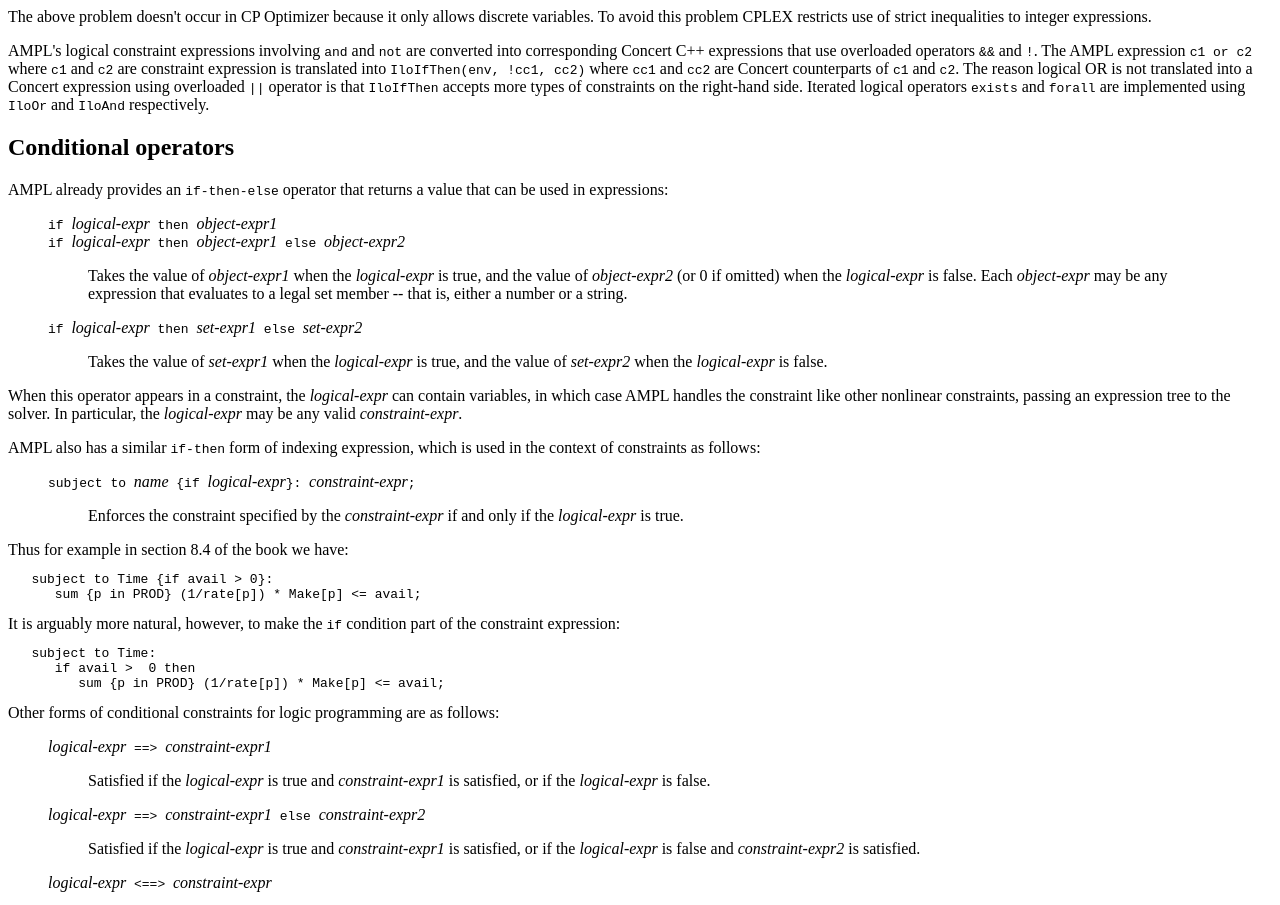
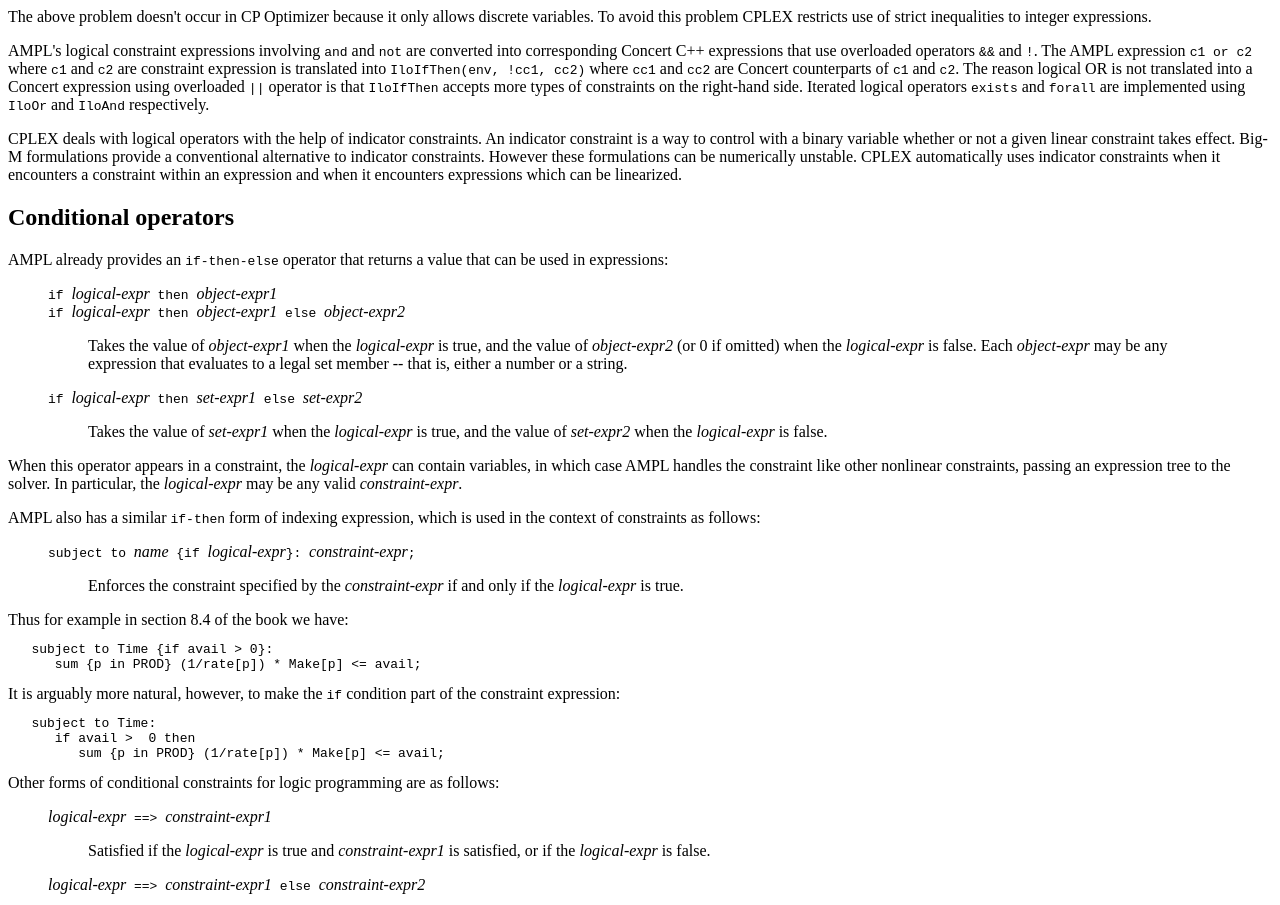
Before and after one commit to ampl/mp, a plain HTML site: page solvers/concert/usage.html in a window 1280 px wide. Shown: the part 2080-2985 px from the top of the page. Drawn offline with Linux system fonts and the light colour scheme.

Commit message:
Add a paragraph about indicator constraints in CPLEX.

```diff
--- a/solvers/concert/usage.html
+++ b/solvers/concert/usage.html
@@ -214,7 +214,15 @@ where <tt>cc1</tt> and <tt>cc2</tt> are Concert counterparts of
 a Concert expression using overloaded <tt>||</tt> operator is that
 <tt>IloIfThen</tt> accepts more types of constraints on the right-hand
 side. Iterated logical operators <tt>exists</tt> and <tt>forall</tt> are
-implemented using <tt>IloOr</tt> and <tt>IloAnd</tt> respectively.
+implemented using <tt>IloOr</tt> and <tt>IloAnd</tt> respectively.</p>
+
+<p>CPLEX deals with logical operators with the help of indicator constraints.
+An indicator constraint is a way to control with a binary variable whether
+or not a given linear constraint takes effect. Big-M formulations
+provide a conventional alternative to indicator constraints. However these
+formulations can be numerically unstable. CPLEX automatically uses indicator
+constraints when it encounters a constraint within an expression and when it
+encounters expressions which can be linearized.</p>
 
 <h2>
 <a name="condop">Conditional operators</a>
```
